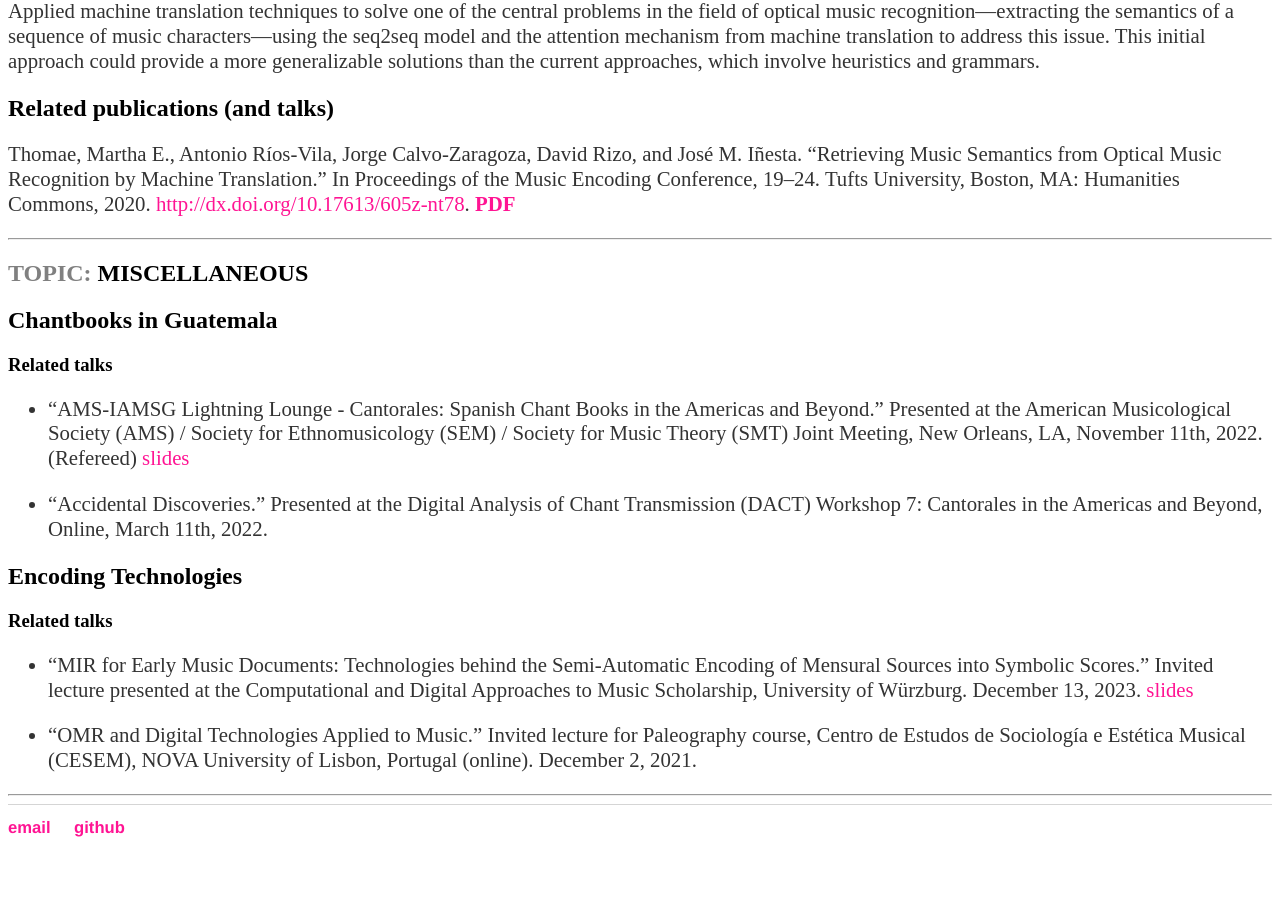
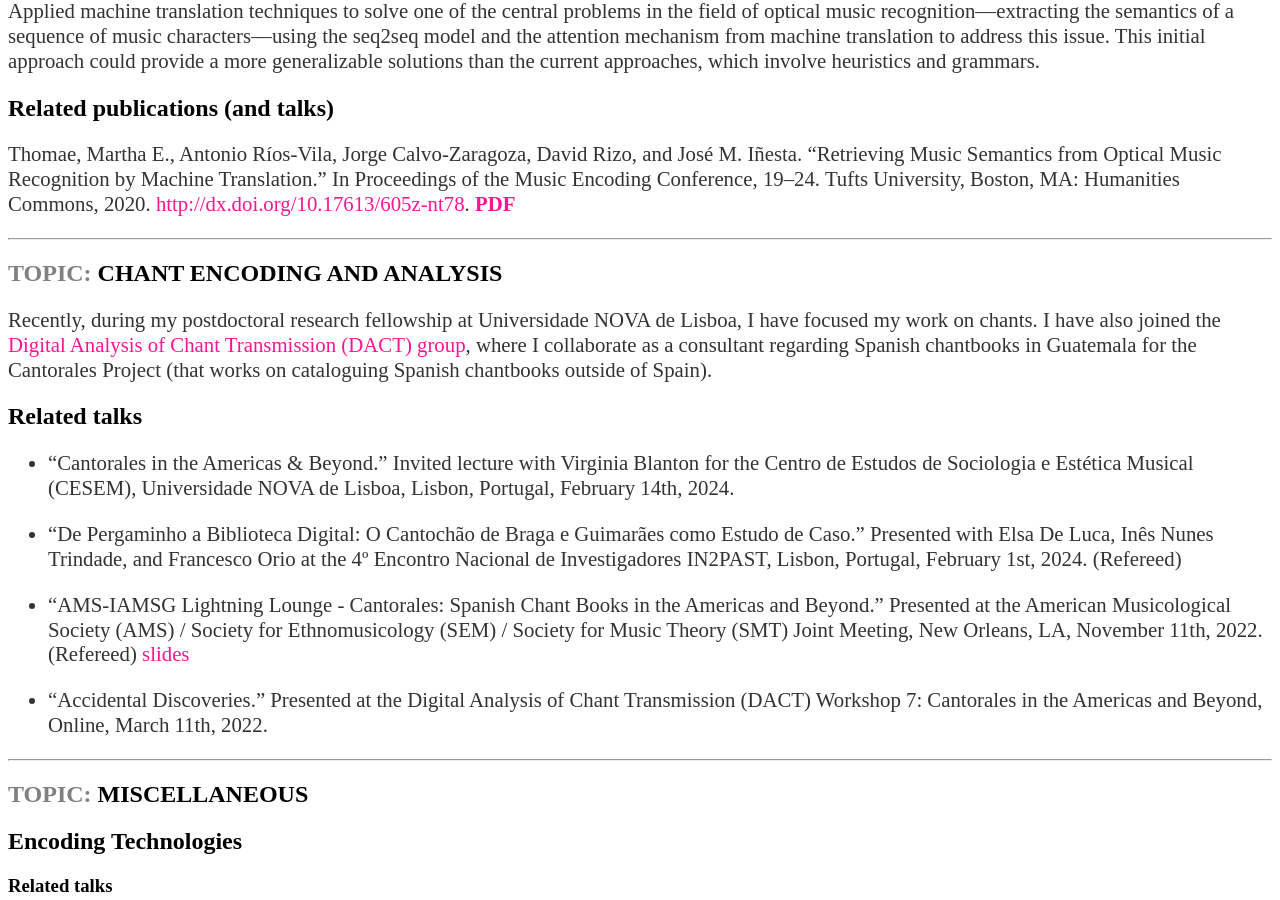
Before and after one commit to martha-thomae/martha-thomae.github.io, a Jekyll site: the page built from projects/index.md, in a window 1280 px wide and 900 px high, scrolled down 4020 px. Built offline with Jekyll 4.4.1, drawn with Linux system fonts in a browser that asks for light colours; before the commit the page ends 4871 px from its top, so only the background shows below that.

Commit message:
Add talks from 2024 First two months

```diff
--- a/_data/talksNeumes.yml
+++ b/_data/talksNeumes.yml
@@ -1,3 +1,7 @@
+- name: '“Cantorales in the Americas & Beyond." Invited lecture with Virginia Blanton for the Centro de Estudos de Sociologia e Estética Musical (CESEM), Universidade NOVA de Lisboa, Lisbon, Portugal, February 14th, 2024.'
+  link: /
+- name: '“De Pergaminho a Biblioteca Digital: O Cantochão de Braga e Guimarães como Estudo de Caso.” Presented with Elsa De Luca, Inês Nunes Trindade, and Francesco Orio at the 4º Encontro Nacional de Investigadores IN2PAST, Lisbon, Portugal, February 1st, 2024. (Refereed)'
+  link: /
 - name: ' “AMS-IAMSG Lightning Lounge - Cantorales: Spanish Chant Books in the Americas and Beyond.” Presented at the American Musicological Society (AMS) / Society for Ethnomusicology (SEM) / Society for Music Theory (SMT) Joint Meeting, New Orleans, LA, November 11th, 2022. (Refereed)'
   link: https://www.youtube.com/watch?v=bbVcJVP1Vog
 - name: '“Accidental Discoveries.” Presented at the Digital Analysis of Chant Transmission (DACT) Workshop 7: Cantorales in the Americas and Beyond, Online, March 11th, 2022.'
--- a/projects/index.md
+++ b/projects/index.md
@@ -89,14 +89,18 @@ Thomae, Martha E., Antonio Ríos-Vila, Jorge Calvo-Zaragoza, David Rizo, and Jos
 
 ---
 
-## <span style="color:Gray">TOPIC:</span> MISCELLANEOUS
+## <span style="color:Gray">TOPIC:</span> CHANT ENCODING AND ANALYSIS
 
-## Chantbooks in Guatemala
+Recently, during my postdoctoral research fellowship at Universidade NOVA de Lisboa, I have focused my work on chants. I have also joined the [Digital Analysis of Chant Transmission (DACT) group](https://dact-chant.ca), where I collaborate as a consultant regarding Spanish chantbooks in Guatemala for the Cantorales Project (that works on cataloguing Spanish chantbooks outside of Spain).
 
-### Related talks
+## Related talks
 {% for item in site.data.talksNeumes %}
 - {{ item.name }} {% if item.link != '/'%}[slides]({{ item.link }}){% endif %}
 {% endfor %}
+
+---
+
+## <span style="color:Gray">TOPIC:</span> MISCELLANEOUS
 
 ## Encoding Technologies
 
```
Also changed, not shown: 2 other files.
